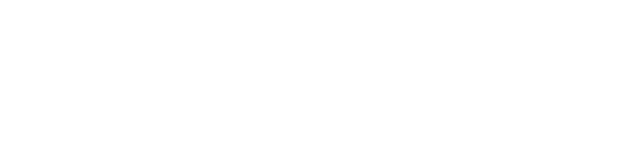
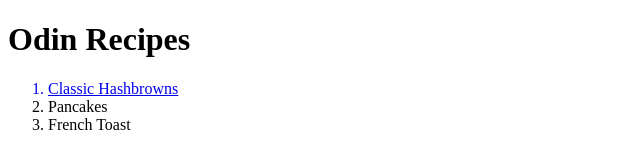
Before and after one commit to lopezjap/odin-recipes, a plain HTML site: page index.html in a window 1280 px wide. Shown: the whole page, without its empty margins (0-640 px from the left). Drawn offline with Linux system fonts and the light colour scheme.

```diff
--- a/index.html
+++ b/index.html
@@ -7,6 +7,11 @@
     <title>Document</title>
 </head>
 <body>
-
+    <h1>Odin Recipes</h1>
+    <ol>
+        <a href="/home/jessica/repos/odin-recipes/recipes/hashbrown.html"><li>Classic Hashbrowns</li></a>
+        <li>Pancakes</li>
+        <li>French Toast</li>
+    </ol>
 </body>
 </html>
```
Also changed, not shown: recipes/minestrone.html (added).
